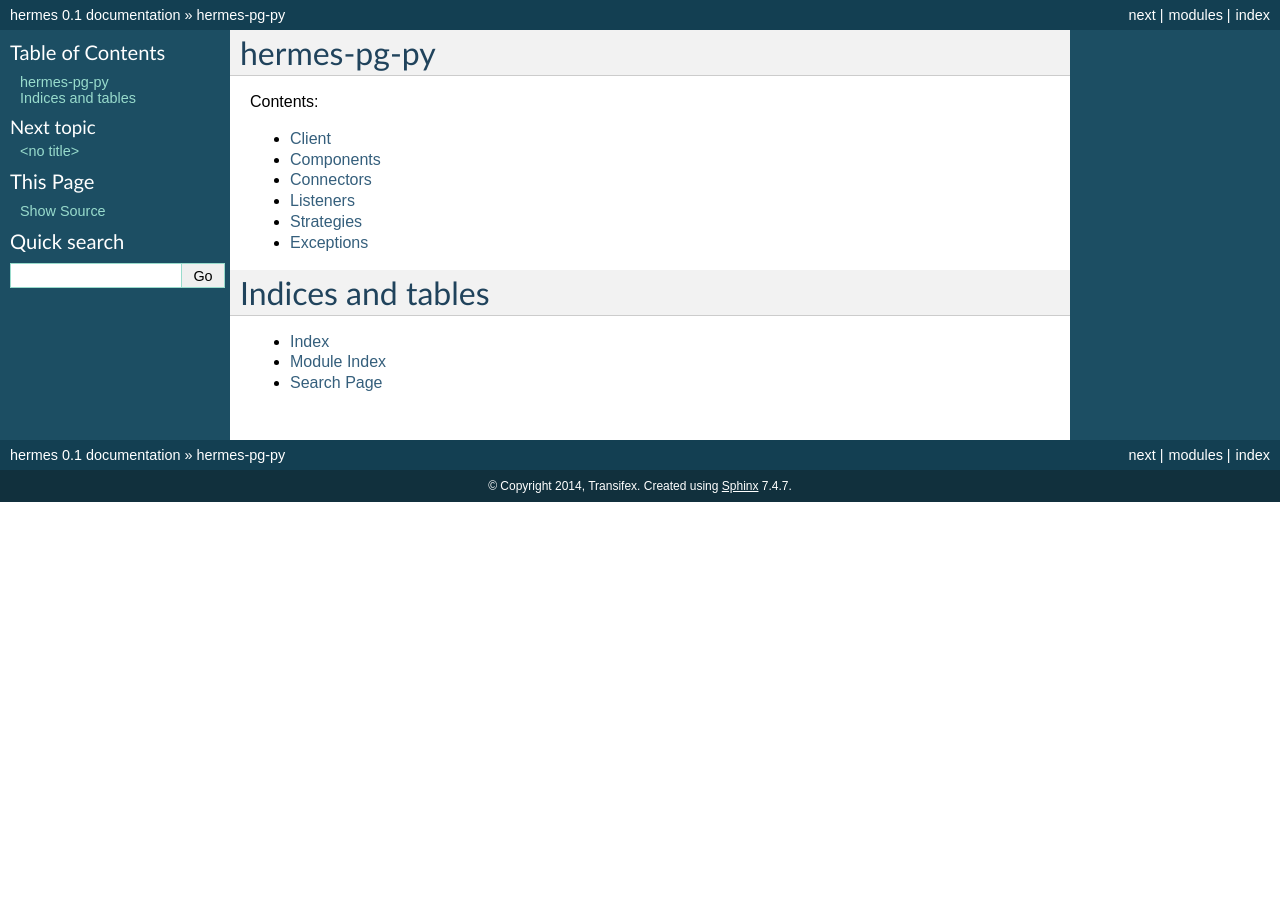
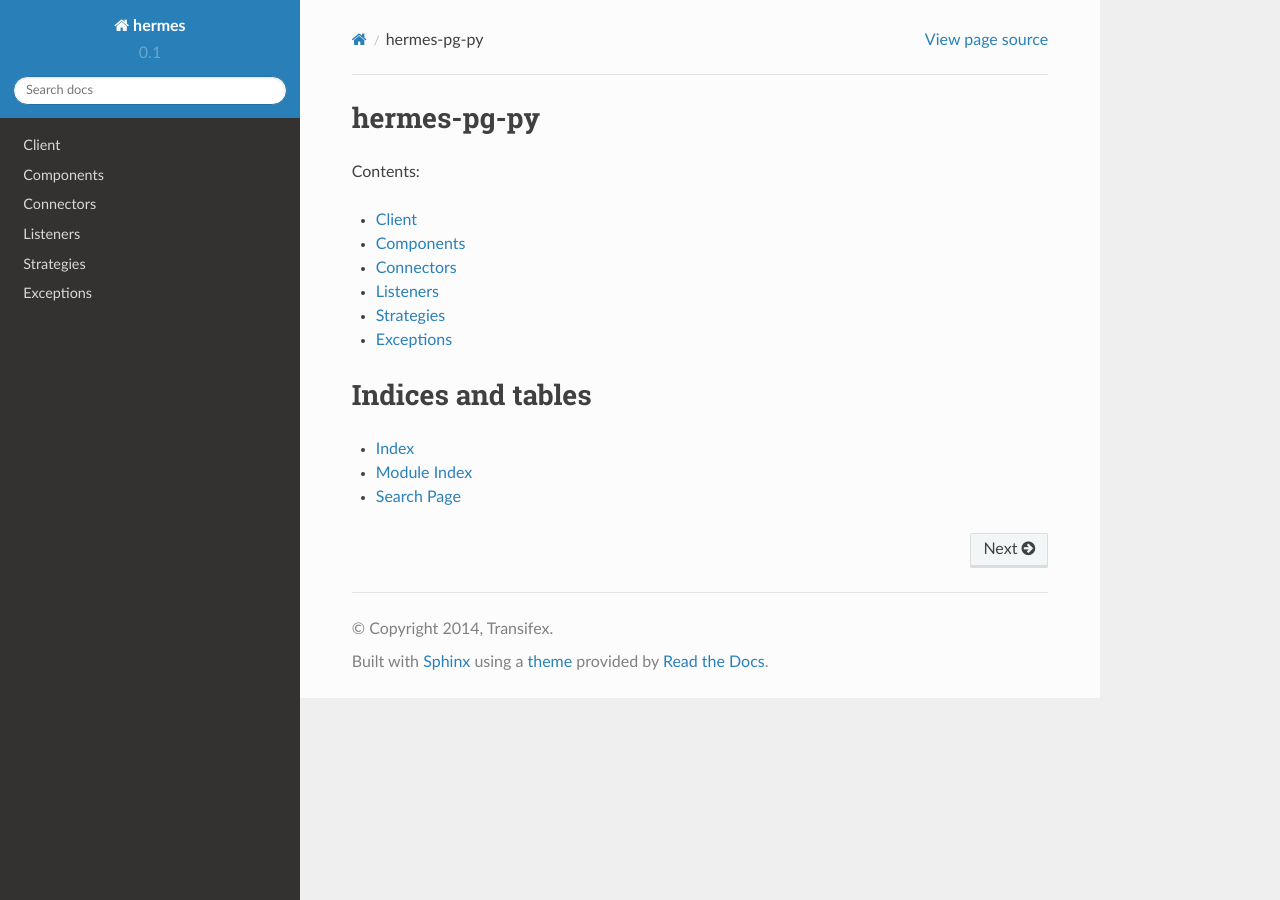
Before and after one commit to transifex/hermes, a Sphinx documentation site: the page built from docs/index.rst, in a window 1280 px wide. Built offline with Sphinx 7.4.7 and the Read the Docs theme 2.0.0, drawn with Linux system fonts in a browser that asks for light colours.

Commit message:
Added requirements and conf.py settings for rtdf_sphinx theme

```diff
--- a/docs/conf.py
+++ b/docs/conf.py
@@ -258,3 +258,9 @@ texinfo_documents = [
 
 # If true, do not generate a @detailmenu in the "Top" node's menu.
 #texinfo_no_detailmenu = False
+
+on_rtd = os.environ.get('READTHEDOCS', None) == 'True'
+if not on_rtd:
+    import sphinx_rtd_theme
+    html_theme = 'sphinx_rtd_theme'
+    html_theme_path = [sphinx_rtd_theme.get_html_theme_path()]
```
Also changed, not shown: 1 other file.
